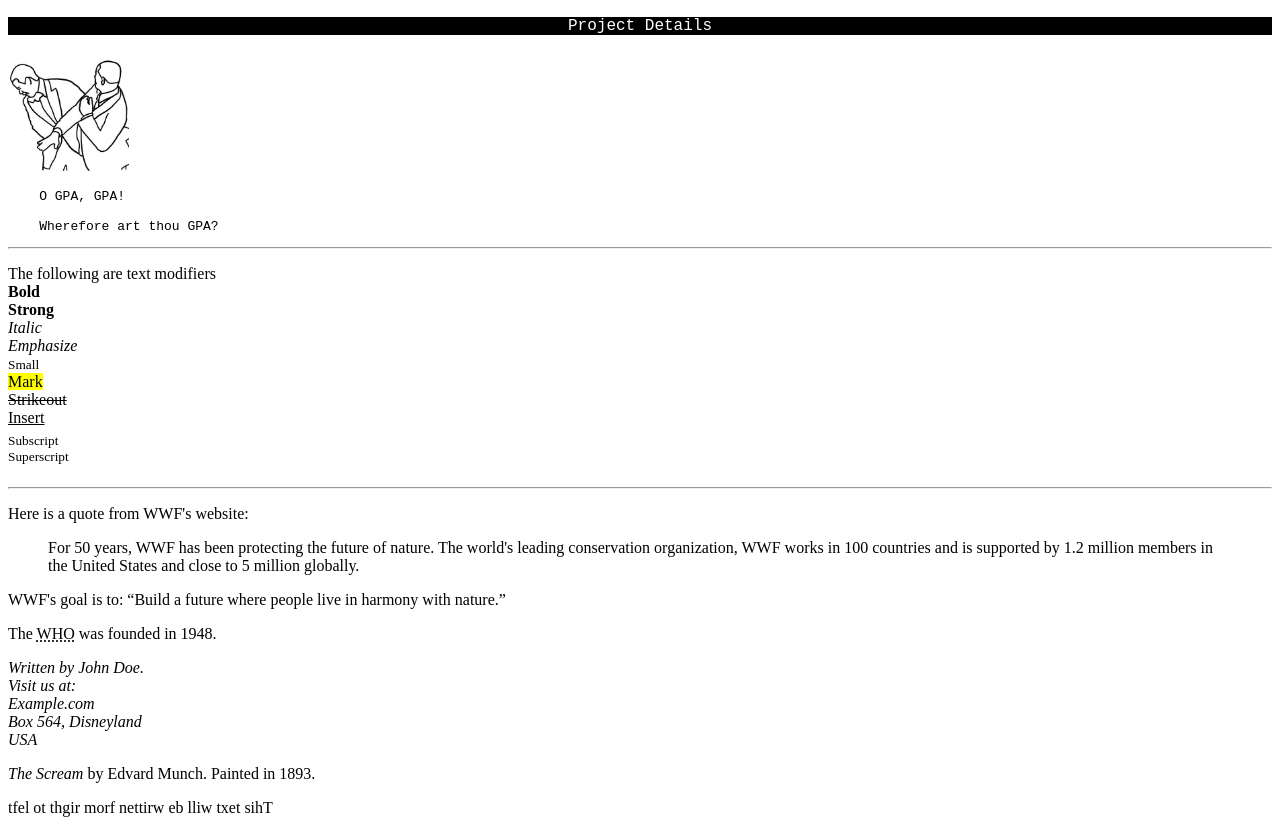
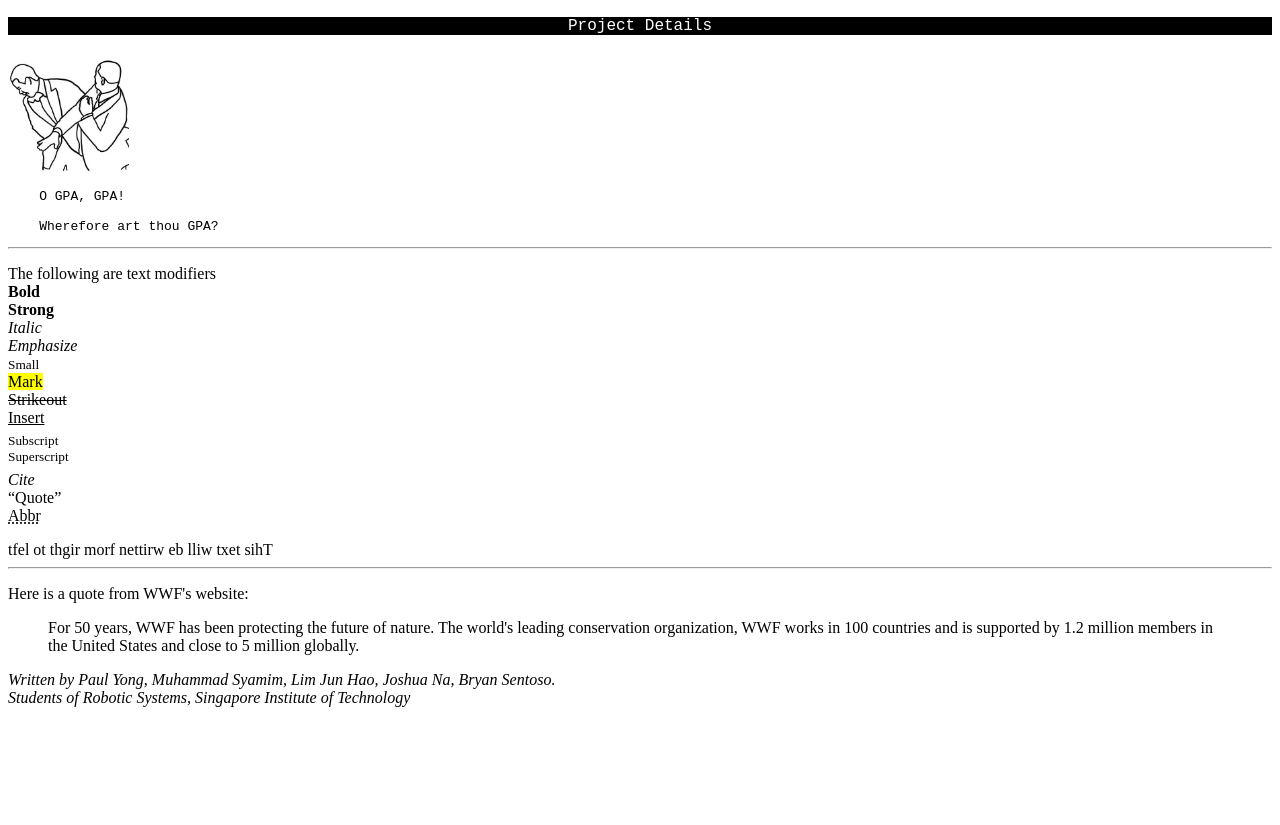
Before and after one commit to RSE-Pathfinder/Pathfinder-website, a plain HTML site: page index.html in a window 1280 px wide. Shown: the part 110-935 px from the top of the page. After the commit the page ends 825 px from the top, so only its background shows below. Drawn offline with Linux system fonts and the light colour scheme; files whose address does not match are found by name.

Commit message:
Modified by Paul

```diff
--- a/index.html
+++ b/index.html
@@ -1,9 +1,11 @@
 <!DOCTYPE html>
 <html lang="en"></html>
 <html>
+
 <head>
 <title>Pathfinder</title>
 </head>
+
 <body>
 
 <h1>RSE2107A Systems Engineering Project</h1>
@@ -19,6 +21,7 @@ Project Details
 </p>
 
 <img src="_photos\rock.jpeg" alt="Rock lost" width="121" height="121">
+
 <pre>
     O GPA, GPA!
 
@@ -26,7 +29,8 @@ Project Details
 </pre>
 
 <hr>
-<p>The following are text modifiers<br>
+<p>The following are text modifiers
+    <br>
     <b>Bold</b>
     <br>
     <strong>Strong</strong>
@@ -41,12 +45,21 @@ Project Details
     <br>
     <del>Strikeout</del>
     <br>
-<ins>Insert</ins><br>
+    <ins>Insert</ins>
+    <br>
     <sub>Subscript</sub>
     <br>
     <sup>Superscript</sup>
     <br>
+    <cite>Cite</cite>
+    <br>
+    <q>Quote</q>
+    <br>
+    <abbr title="Abbreviation">Abbr</abbr>
 </p>
+
+<bdo dir="rtl">This text will be written from right to left</bdo>
+
 <hr>
 
 <p>Here is a quote from WWF's website:</p>
@@ -57,18 +70,11 @@ WWF works in 100 countries and is supported by
 1.2 million members in the United States and
 close to 5 million globally.
 </blockquote>
-<p>WWF's goal is to: <q>Build a future where people live in harmony with nature.</q></p>
-<p>The <abbr title="World Health Organization">WHO</abbr> was founded in 1948.</p>
+
 <address>
-    Written by John Doe.<br>
-    Visit us at:<br>
-    Example.com<br>
-    Box 564, Disneyland<br>
-    USA
+    Written by Paul Yong, Muhammad Syamim, Lim Jun Hao, Joshua Na, Bryan Sentoso.<br>
+    Students of Robotic Systems, Singapore Institute of Technology
 </address>
-<p><cite>The Scream</cite> by Edvard Munch. Painted in 1893.</p>
-<bdo dir="rtl">This text will be written from right to left</bdo>
 
 </body>
-
 </html>
```
Lines whose indentation alone changed are shown as unchanged.
